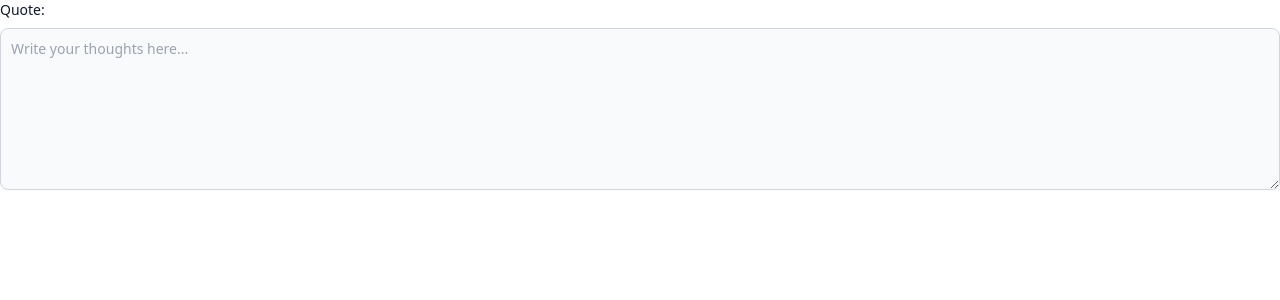
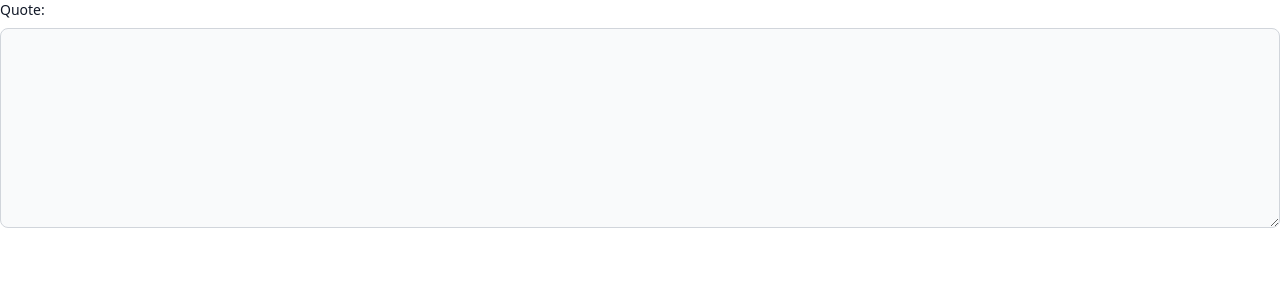
Before and after one commit to aarij-anwer/SummaryG, a Next.js app: page /components/OneWordReview in a window 1280 px wide. Shown: the top 300 px of the page. Built offline with nearby package versions, Linux system fonts and the light colour scheme.

Commit message:
Replace textarea with div

```diff
--- a/pages/components/InitialLoad.js
+++ b/pages/components/InitialLoad.js
@@ -1,7 +1,7 @@
 export default function InitialLoad(props) {
   return (
     <div className={`flex justify-evenly items-center w-full h-full ${props.searchIdState ? 'hidden' : ''}`}>
-      <img className="w-1/12" src='/robot.png' />
+      <img className="w-[15%]" src='/robot.png' />
       <div>
         <span className="text-3xl text-black">Search for an Article, Movie, or Book to get a summary, review, quote and similar content!</span>
       </div>
--- a/pages/components/Material.js
+++ b/pages/components/Material.js
@@ -61,7 +61,7 @@ export default function Material(props) {
   );
 
   return (
-    <div>
+    <div className={"fixed left-[43.5%] bottom-0"}>
       <React.Fragment key={anchor}>
         <Button onClick={toggleDrawer(anchor, true)}>{props.name}</Button>
         <Drawer
--- a/pages/components/OneWordReview.js
+++ b/pages/components/OneWordReview.js
@@ -5,13 +5,12 @@ export default function OneWordReview(props) {
       <label htmlFor="message" className="block mb-2 text-sm font-medium text-gray-900 dark:text-black">
         Quote:
       </label>
-      <textarea
+      <div
         id="message"
-        rows="7"
-        className="block p-2.5 w-full h-max text-sm text-gray-900 bg-gray-50 rounded-lg border border-gray-300 resize-y overflow-auto focus:ring-blue-500 focus:border-blue-500 dark:bg-gray-700 dark:border-gray-600 dark:placeholder-gray-400 dark:text-white dark:focus:ring-blue-500 dark:focus:border-blue-500"
-        placeholder="Write your thoughts here..."
-        value={props.oneWordReview}
-      ></textarea>
+        className="block p-2.5 h-[200px] text-sm text-gray-900 bg-gray-50 rounded-lg border border-gray-300 resize-y overflow-auto focus:ring-blue-500 focus:border-blue-500 dark:bg-gray-700 dark:border-gray-600 dark:placeholder-gray-400 dark:text-white dark:focus:ring-blue-500 dark:focus:border-blue-500"
+        >
+          {props.oneWordReview}
+      </div>
     </div>
   );
 }
--- a/pages/components/Review.js
+++ b/pages/components/Review.js
@@ -1,16 +1,16 @@
 export default function Review(props) {
+
   return (
     <div>
       <label htmlFor="message" className="block mb-2 text-sm font-medium text-gray-900 dark:text-black">
         Review:
       </label>
-      <textarea
+      <div
         id="message"
-        rows="7"
-        className="block p-2.5 w-full h-max text-sm text-gray-900 bg-gray-50 rounded-lg border border-gray-300 resize-y overflow-auto focus:ring-blue-500 focus:border-blue-500 dark:bg-gray-700 dark:border-gray-600 dark:placeholder-gray-400 dark:text-white dark:focus:ring-blue-500 dark:focus:border-blue-500"
-        placeholder="Write your thoughts here..."
-        value={props.review}
-      ></textarea>
+        className="block p-2.5 h-[200px] text-sm text-gray-900 bg-gray-50 rounded-lg border border-gray-300 resize-y overflow-auto focus:ring-blue-500 focus:border-blue-500 dark:bg-gray-700 dark:border-gray-600 dark:placeholder-gray-400 dark:text-white dark:focus:ring-blue-500 dark:focus:border-blue-500"
+        >
+          {props.review}
+      </div>
     </div>
   );
 }
--- a/pages/components/SimilarContent.js
+++ b/pages/components/SimilarContent.js
@@ -5,13 +5,12 @@ export default function SimilarContent(props) {
       <label htmlFor="message" className="block mb-2 text-sm font-medium text-gray-900 dark:text-black">
         Similar Content:
       </label>
-      <textarea
+      <div
         id="message"
-        rows="7"
-        className="block p-2.5 w-full h-max text-sm text-gray-900 bg-gray-50 rounded-lg border border-gray-300 resize-y overflow-auto focus:ring-blue-500 focus:border-blue-500 dark:bg-gray-700 dark:border-gray-600 dark:placeholder-gray-400 dark:text-white dark:focus:ring-blue-500 dark:focus:border-blue-500"
-        placeholder="Write your thoughts here..."
-        value={props.similarContent}
-      ></textarea>
+        className="block p-2.5 h-[200px] text-sm text-gray-900 bg-gray-50 rounded-lg border border-gray-300 resize-y overflow-auto focus:ring-blue-500 focus:border-blue-500 dark:bg-gray-700 dark:border-gray-600 dark:placeholder-gray-400 dark:text-white dark:focus:ring-blue-500 dark:focus:border-blue-500"
+        >
+          {props.similarContent?.includes("google") ? (<a href={props.similarContent}>Click for Similar Content</a>) : props.similarContent}
+      </div>
     </div>
   );
 }
--- a/pages/components/Summary.js
+++ b/pages/components/Summary.js
@@ -1,16 +1,16 @@
 export default function Summary(props) {
+
   return (
     <div>
       <label htmlFor="message" className="block mb-2 text-sm font-medium text-gray-900 dark:text-black">
         Summary:
       </label>
-      <textarea
+      <div
         id="message"
-        rows="7"
-        className="block p-2.5 w-full h-max text-sm text-gray-900 bg-gray-50 rounded-lg border border-gray-300 resize-y overflow-auto focus:ring-blue-500 focus:border-blue-500 dark:bg-gray-700 dark:border-gray-600 dark:placeholder-gray-400 dark:text-white dark:focus:ring-blue-500 dark:focus:border-blue-500"
-        placeholder="Write your thoughts here..."
-        value={props.summary}
-      ></textarea>
+        className="block p-2.5 h-[200px] text-sm text-gray-900 bg-gray-50 rounded-lg border border-gray-300 resize-y overflow-auto focus:ring-blue-500 focus:border-blue-500 dark:bg-gray-700 dark:border-gray-600 dark:placeholder-gray-400 dark:text-white dark:focus:ring-blue-500 dark:focus:border-blue-500"
+        >
+          {props.summary}
+      </div>
     </div>
   );
 }
--- a/pages/index.js
+++ b/pages/index.js
@@ -119,13 +119,14 @@ export default function Home() {
             title={title}
           />
           <div className={"flex h-screen bg-gray-200 " + (!searchIdState ? 'hidden' : '')}>
-            <div className={"flex-1 p-4 " + (!searchIdState ? 'hidden' : '')}>
+            <div className={"flex-1 p-4 "}>
               <br/>
               <Summary summary={summary} />
               <br/>
               <Review review={review} />
             </div>
-            <div className={"relative overflow-x-auto shadow-md min-w-[200px] sm:w-auto w-1/4 mt-4 pr-4 pl-4 text-sm text-left text-gray-500 dark:text-gray-400" + (!searchIdState ? 'hidden' : '')}>              <br/>
+            <div className={"relative overflow-x-auto shadow-md min-w-[200px] max-w-[400px] sm:w-auto w-1/4 mt-4 pr-4 pl-4 text-sm text-left text-gray-500 dark:text-gray-400" + (!searchIdState ? 'hidden' : '')}>
+              <br/>
               <OneWordReview oneWordReview={oneWordReview} />
               <br/>
               <SimilarContent similarContent={similarContent} />
```
Also changed, not shown: 1 other file (tests, documents, lock files or other folders).
